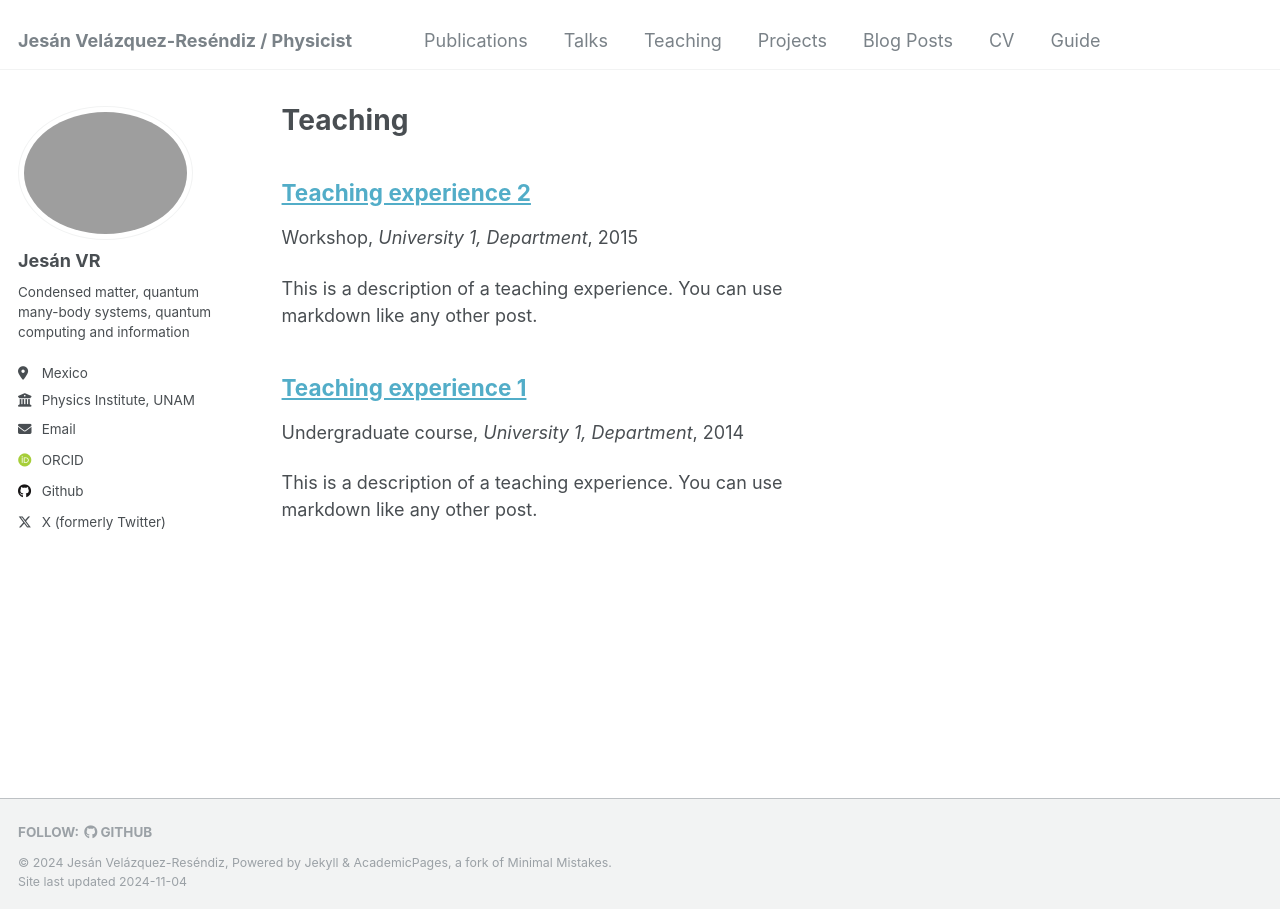
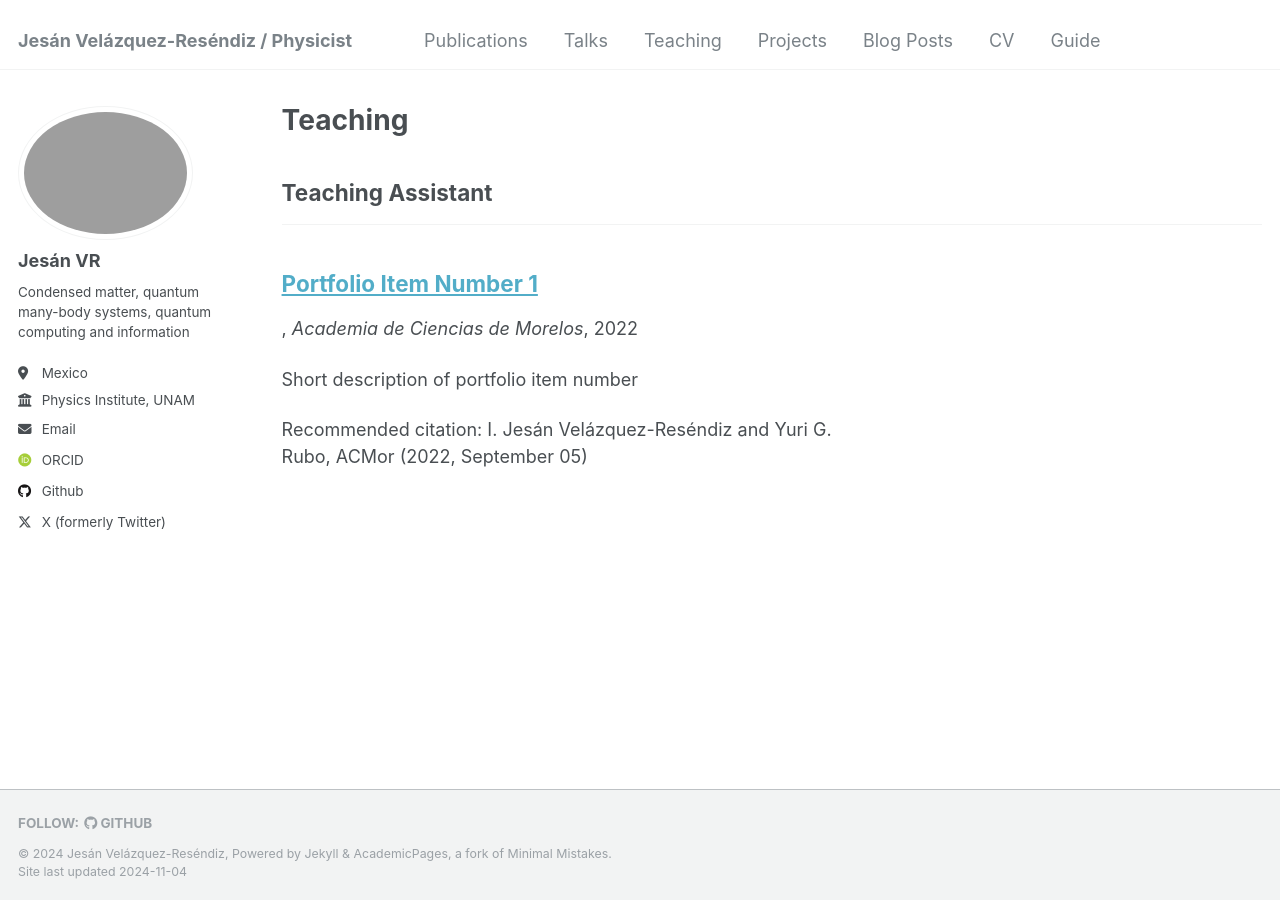
Before and after one commit to jesan-velazquez-resendiz/jesan-velazquez-resendiz.github.io, a Jekyll site: the page built from _pages/teaching.html, in a window 1280 px wide. Built offline with Jekyll 4.4.1, drawn with Linux system fonts in a browser that asks for light colours; some web fonts are replaced.

Commit message:
add teaching categories

```diff
--- a/_config.yml
+++ b/_config.yml
@@ -95,6 +95,13 @@ projects_category:
     title: 'Institutional Projects'
   collaborations:
     title: 'Collaborations'
+
+# Teaching Category - The following the list of publication categories and their headings
+teaching_category:
+  assistant:
+    title: 'Teaching Assistant'
+  full:
+    title: 'Full Professor'
 
 # Site Settings
 teaser                   :  # filename of teaser fallback teaser image placed in /images/, .e.g. "500x300.png"
--- a/_pages/teaching.html
+++ b/_pages/teaching.html
@@ -7,6 +7,23 @@ author_profile: true
 
 {% include base_path %}
 
-{% for post in site.teaching reversed %}
-  {% include archive-single.html %}
-{% endfor %}
+<!-- Render teaching categories if they are defined -->
+{% if site.teaching_category %}
+  {% for category in site.teaching_category %}
+    {% assign title_shown = false %}
+    {% for post in site.teaching reversed %}
+      {% if post.category != category[0] %}
+        {% continue %}
+      {% endif %}
+      {% unless title_shown %}
+        <h2>{{ category[1].title }}</h2><hr />
+        {% assign title_shown = true %}
+      {% endunless %}
+      {% include archive-single.html %}
+    {% endfor %}
+  {% endfor %}
+{% else %}
+  {% for post in site.teaching reversed %}
+    {% include archive-single.html %}
+  {% endfor %}
+{% endif %}
--- a/_teaching/2014-spring-teaching-1.md
+++ b/_teaching/2014-spring-teaching-1.md
@@ -1,12 +1,16 @@
 ---
-title: "Teaching experience 1"
+title: "Portfolio Item Number 1"
 collection: teaching
-type: "Undergraduate course"
-permalink: /teaching/2014-spring-teaching-1
-venue: "University 1, Department"
-date: 2014-01-01
-location: "City, Country"
+category: assistant
+permalink: /projects/2014-spring-teaching-1
+excerpt: "Short description of portfolio item number"
+date: 2022-09-05
+venue: 'Academia de Ciencias de Morelos'
+slidesurl: #'http://academicpages.github.io/files/slides1.pdf'
+paperurl: #'https://www.acmor.org/publicaciones/el-dinero-que-no-existe-criptomonedas-y-energ-as-renovables'
+citation: 'I. Jesán Velázquez-Reséndiz and Yuri G. Rubo, ACMor (2022, September 05)'
 ---
+
 
 This is a description of a teaching experience. You can use markdown like any other post.
 
--- a/_teaching/2015-spring-teaching-2.md
+++ /dev/null
@@ -1,20 +0,0 @@
----
-title: "Teaching experience 2"
-collection: teaching
-type: "Workshop"
-permalink: /teaching/2015-spring-teaching-1
-venue: "University 1, Department"
-date: 2015-01-01
-location: "City, Country"
----
-
-This is a description of a teaching experience. You can use markdown like any other post.
-
-Heading 1
-======
-
-Heading 2
-======
-
-Heading 3
-======
```
